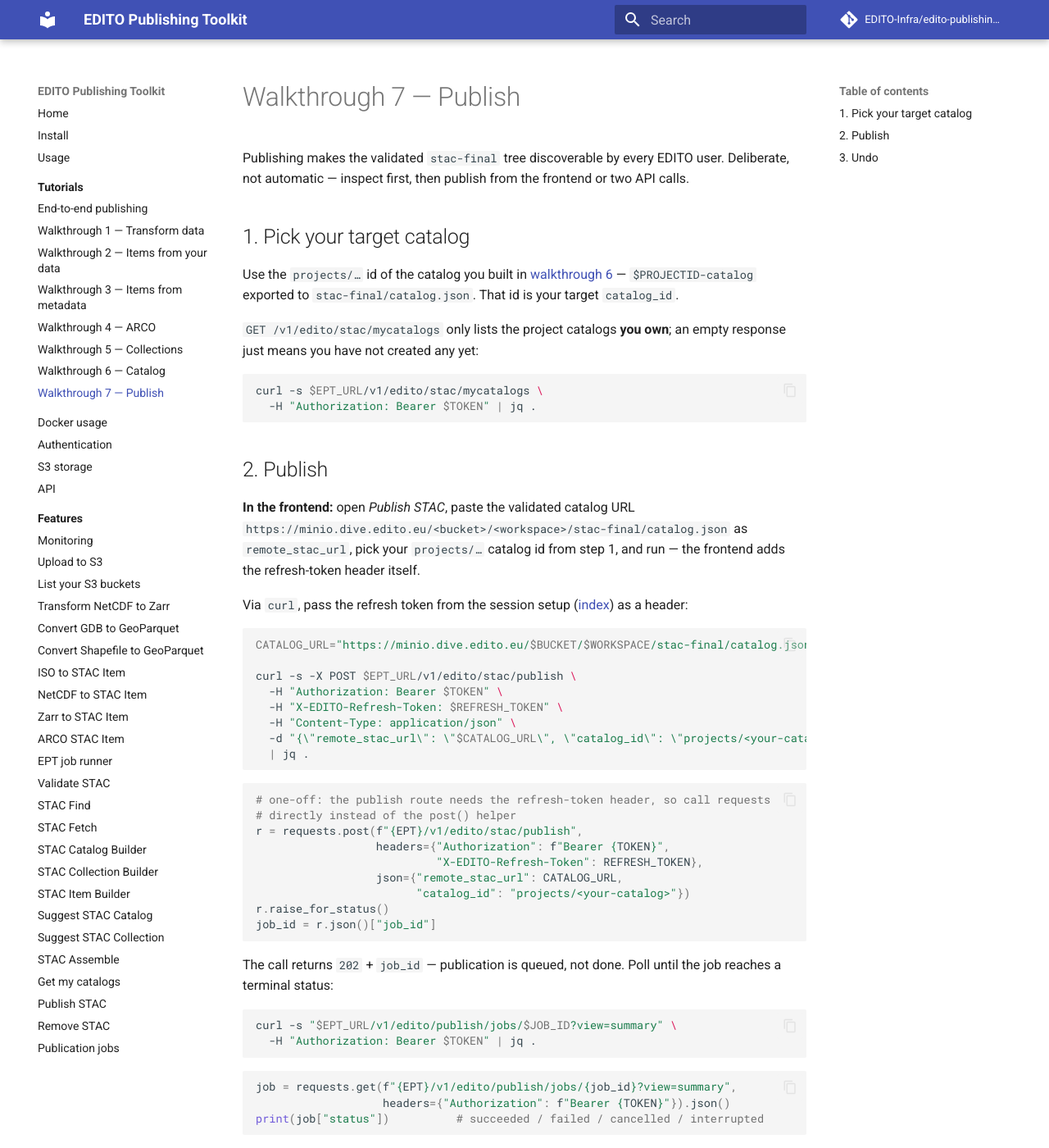
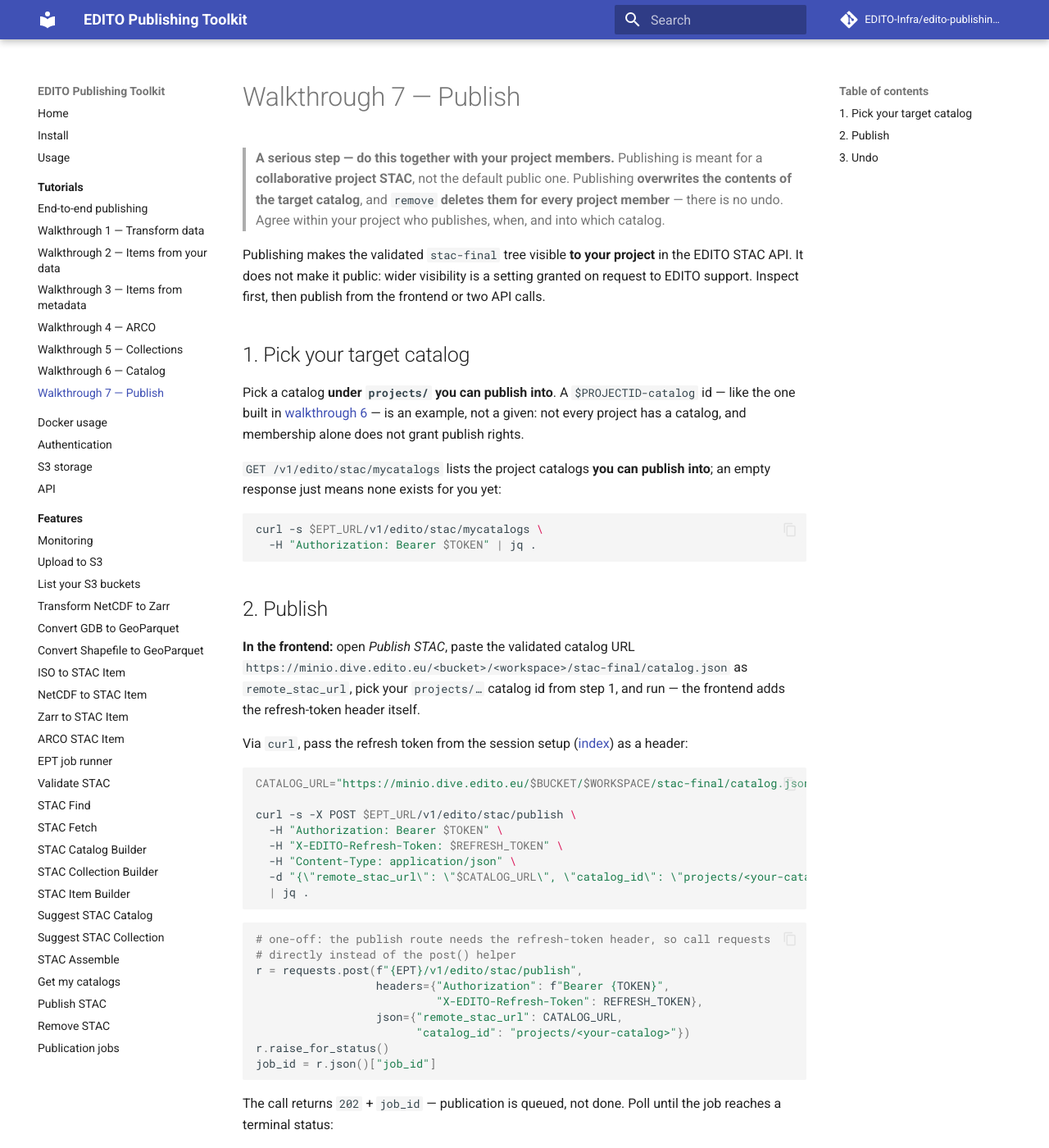
Before and after one commit to EDITO-Infra/edito-publishing-toolkit-backend, an MkDocs documentation site: the page built from docs/tutorials/ept-handson-tutorial/walkthroughs/walkthrough-7-publish.md, in a window 1280 px wide and 1400 px high. Shown: the whole window at 82% size. Built offline with MkDocs 1.6.1 and Material for MkDocs 9.7.7, drawn with Linux system fonts in a browser that asks for light colours; comment, search, counter and statistics services are not loaded; some of the changed text lies outside the part shown.

Commit message:
Update EPT hands-on tutorial and publish walkthrough
Clarify catalog publish requirements (rights, overwrite
behavior, remove semantics), simplify "three ways to use
EPT" slides, and note frontend token handling.

````diff
--- a/docs/tutorials/ept-handson-tutorial/walkthroughs/walkthrough-7-publish.md
+++ b/docs/tutorials/ept-handson-tutorial/walkthroughs/walkthrough-7-publish.md
@@ -1,17 +1,25 @@
 # Walkthrough 7 — Publish
 
-Publishing makes the validated `stac-final` tree discoverable by every EDITO
-user. Deliberate, not automatic — inspect first, then publish from the
-frontend or two API calls.
+> **A serious step — do this together with your project members.**
+> Publishing is meant for a **collaborative project STAC**, not the default
+> public one. Publishing **overwrites the contents of the target catalog**,
+> and `remove` **deletes them for every project member** — there is no undo.
+> Agree within your project who publishes, when, and into which catalog.
+
+Publishing makes the validated `stac-final` tree visible **to your project**
+in the EDITO STAC API. It does not make it public: wider visibility is a
+setting granted on request to EDITO support. Inspect first, then publish from the frontend or two API calls.
 
 ## 1. Pick your target catalog
 
-Use the `projects/…` id of the catalog you built in
-[walkthrough 6](walkthrough-6-catalog.md) — `$PROJECTID-catalog` exported to
-`stac-final/catalog.json`. That id is your target `catalog_id`.
+Pick a catalog **under `projects/` you can publish into**. A
+`$PROJECTID-catalog` id — like the one built in
+[walkthrough 6](walkthrough-6-catalog.md) — is an example, not a given: not
+every project has a catalog, and membership alone does not grant publish
+rights.
 
-`GET /v1/edito/stac/mycatalogs` only lists the project catalogs **you own**;
-an empty response just means you have not created any yet:
+`GET /v1/edito/stac/mycatalogs` lists the project catalogs **you can publish
+into**; an empty response just means none exists for you yet:
 
 ```bash
 curl -s $EPT_URL/v1/edito/stac/mycatalogs \
@@ -73,8 +81,8 @@
 ## 3. Undo
 
 `POST /v1/edito/stac/remove` with the same `catalog_id` and refresh-token
-header removes what you published under that ID — destructive, use with
-care.
+header deletes the published catalog — its collections and items — for
+every project member. It undoes a publish by deleting; there is no undo.
 
 **That's the full pass** — data converted, Items built and ARCO-ified,
 Collections and Catalog assembled, validated, and live on EDITO.
````
Also changed, not shown: docs/tutorials/ept-handson-tutorial/ept-handson-tutorial.marp.md (+13 -14 lines).
